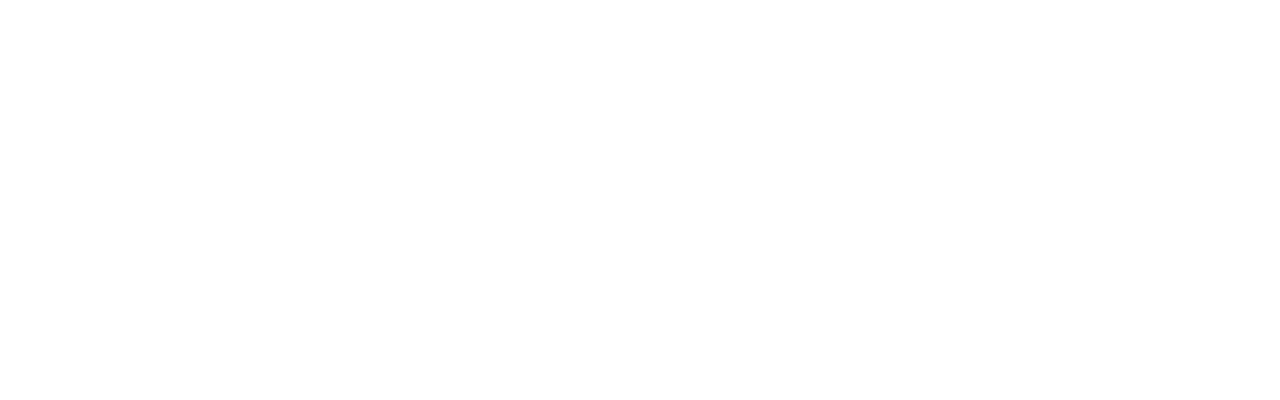
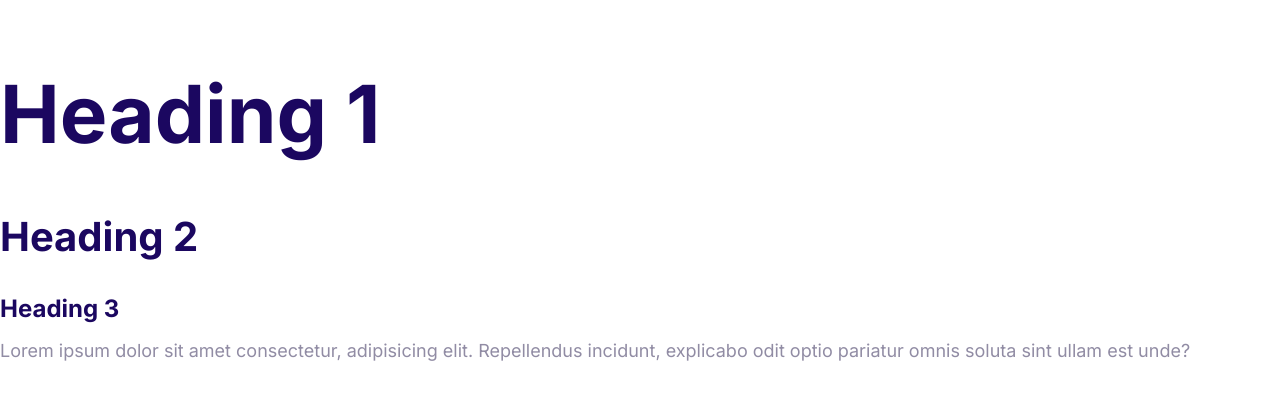
Before and after one commit to Ahmed1XL/Ahmed, a plain HTML site: page index.html in a window 1280 px wide. Drawn offline with Linux system fonts and the light colour scheme.

Commit message:
define the styles for the fonts

```diff
--- a/CSS/styles.css
+++ b/CSS/styles.css
@@ -7,3 +7,64 @@
   --color-headings: #1b0760;
   --color-body: #918ca4;
 }
+
+
+html{
+  /* 62.5% of 16px = 10px */
+  font-size: 62.5%;
+}
+
+/* TYPOGRAPHY */
+Body{
+  font-family: Inter,Arial, Helvetica, sans-serif;
+  font-size: 2.4rem;
+
+  /* This means one and half times the current font size*/
+  line-height:1.5 ;
+  color: var(--color-body);
+}
+
+h1,
+h2,
+h3,
+h4,
+h5,
+h6{
+ color: var(--color-headings);
+ margin-bottom: 1rem;
+}
+
+h1{
+  /* 1 x font size of the html element */
+  font-size: 7rem;
+}
+
+h2{
+  font-size: 4rem;
+}
+
+h3{
+  font-size: 3rem;
+}
+
+p{
+  margin-top: 0;
+}
+
+@media screen and (min-width: 900px){
+  Body{
+    font-size: 1.8rem;
+  }
+
+  h1{
+    font-size: 8rem;
+  }
+
+  h2{
+    font-size: 4rem;
+  }
+
+  h3{
+    font-size: 2.4rem;
+  }
+}
--- a/index.html
+++ b/index.html
@@ -4,8 +4,22 @@
     <meta charset="UTF-8" />
     <meta name="viewport" content="width=device-width, initial-scale=1.0" />
     <title>Document</title>
+    <link rel="preconnect" href="https://fonts.googleapis.com" />
+    <link rel="preconnect" href="https://fonts.gstatic.com" crossorigin />
+    <link
+      href="https://fonts.googleapis.com/css2?family=Inter:wght@400;700&display=swap"
+      rel="stylesheet"
+    />
     <link rel="stylesheet" href="CSS/normalize.css" />
     <link rel="stylesheet" href="CSS/styles.css" />
   </head>
-  <body></body>
+  <body>
+    <h1>Heading 1</h1>
+    <h2>Heading 2</h2>
+    <h3>Heading 3</h3>
+    <p>
+      Lorem ipsum dolor sit amet consectetur, adipisicing elit. Repellendus
+      incidunt, explicabo odit optio pariatur omnis soluta sint ullam est unde?
+    </p>
+  </body>
 </html>
```
